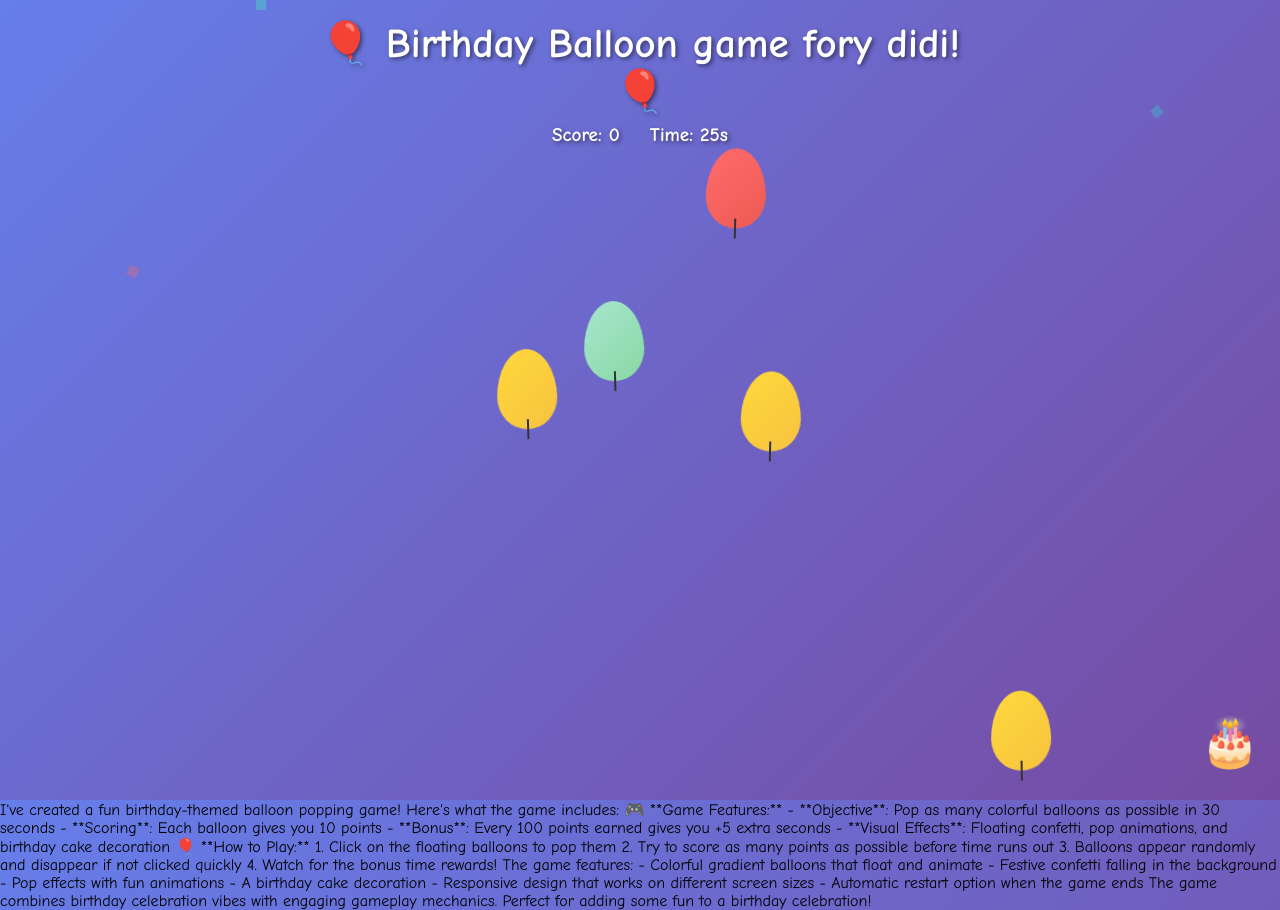
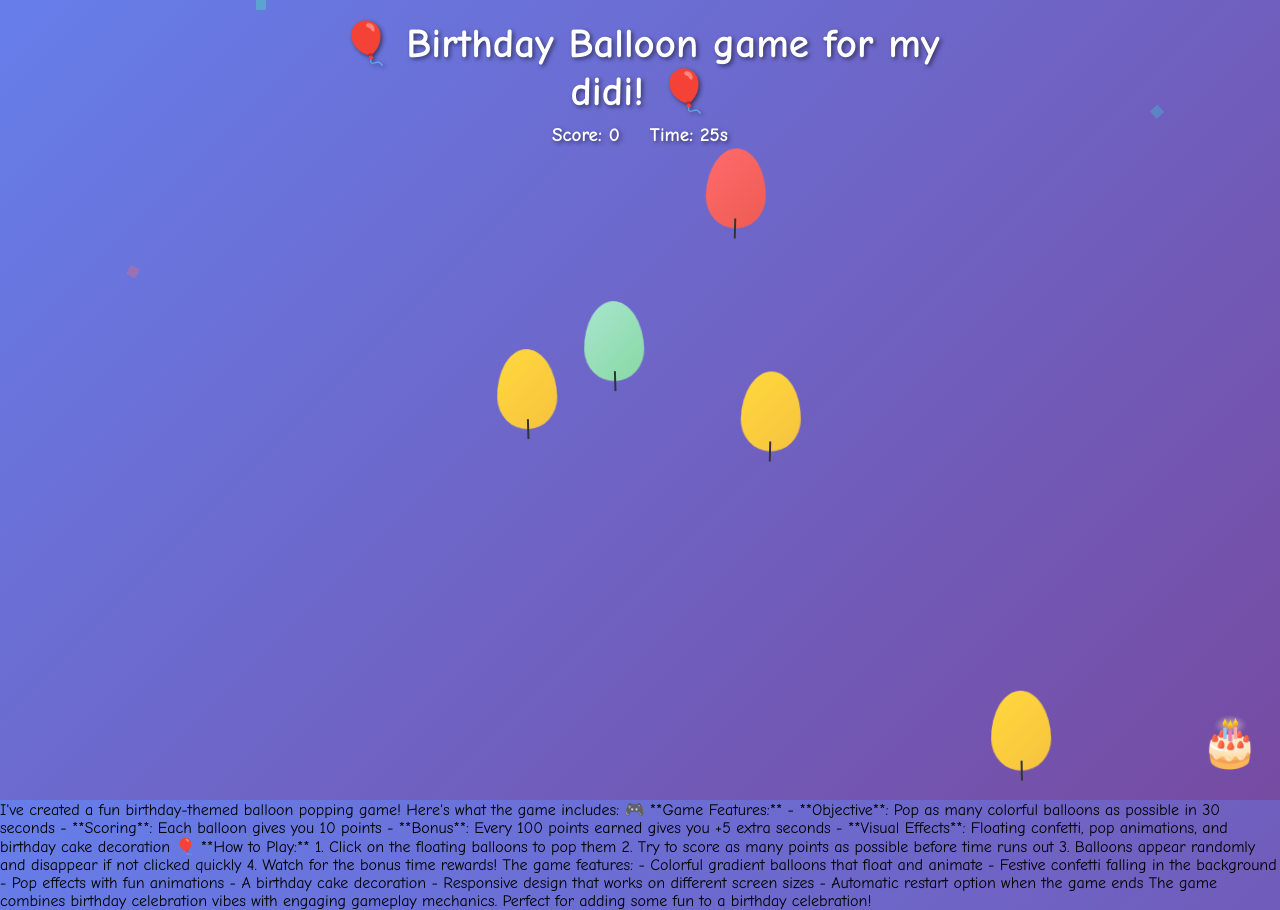
Before and after one commit to Sourav5482/Burthday, a plain HTML site: page game.html in a window 1280 px wide. Drawn offline with Linux system fonts and the light colour scheme.

Commit message:
Update game.html

```diff
--- a/game.html
+++ b/game.html
@@ -213,7 +213,7 @@
         <div class="confetti" style="left: 90%; animation-delay: 0.3s;"></div>
 
         <div class="header">
-            <h1 class="title">🎈 Birthday Balloon game fory didi! 🎈</h1>
+            <h1 class="title">🎈 Birthday Balloon game for my didi! 🎈</h1>
             <div class="score-time">
                 <div>Score: <span id="score">0</span></div>
                 <div>Time: <span id="timer">30</span>s</div>
```
